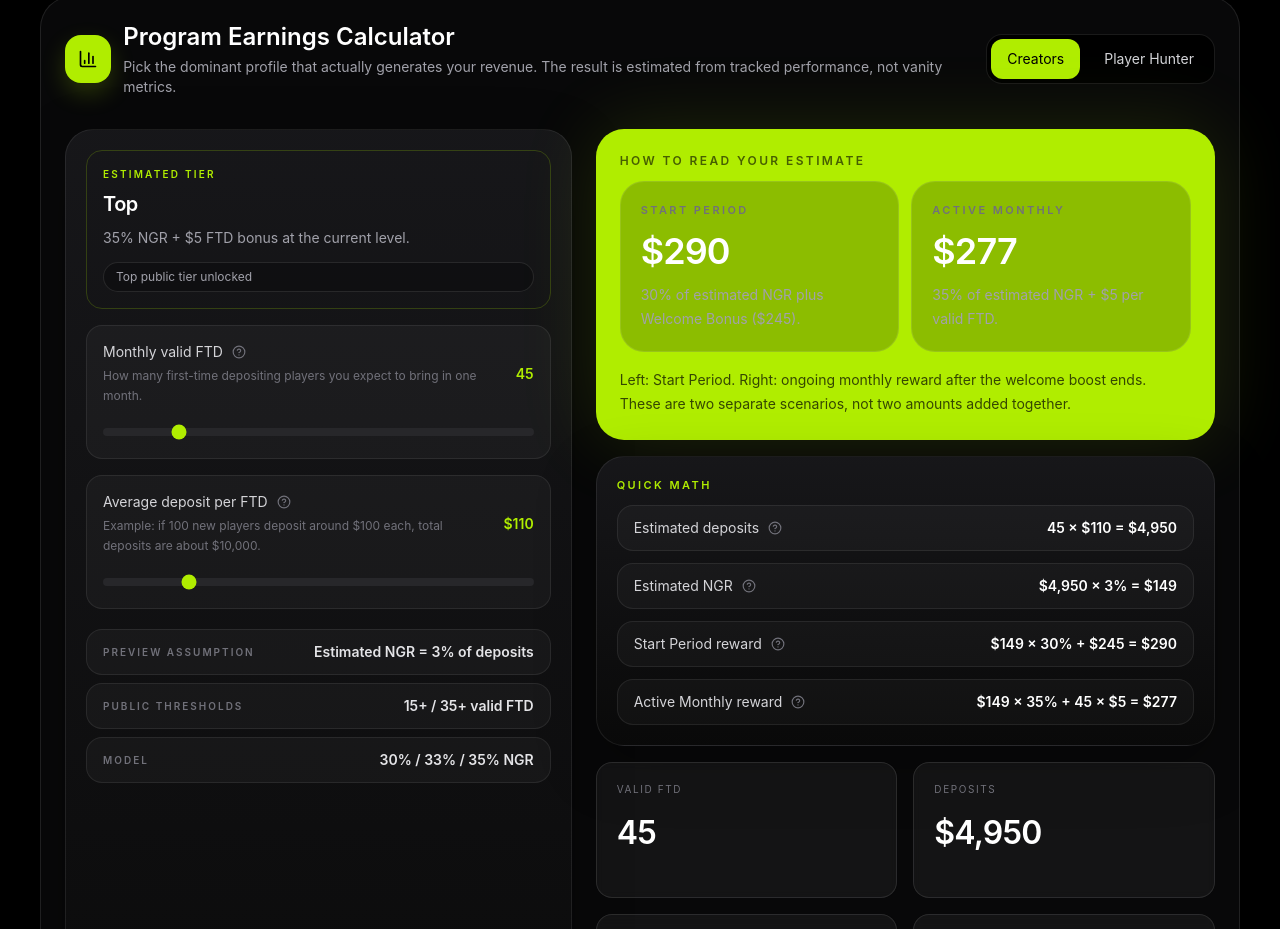
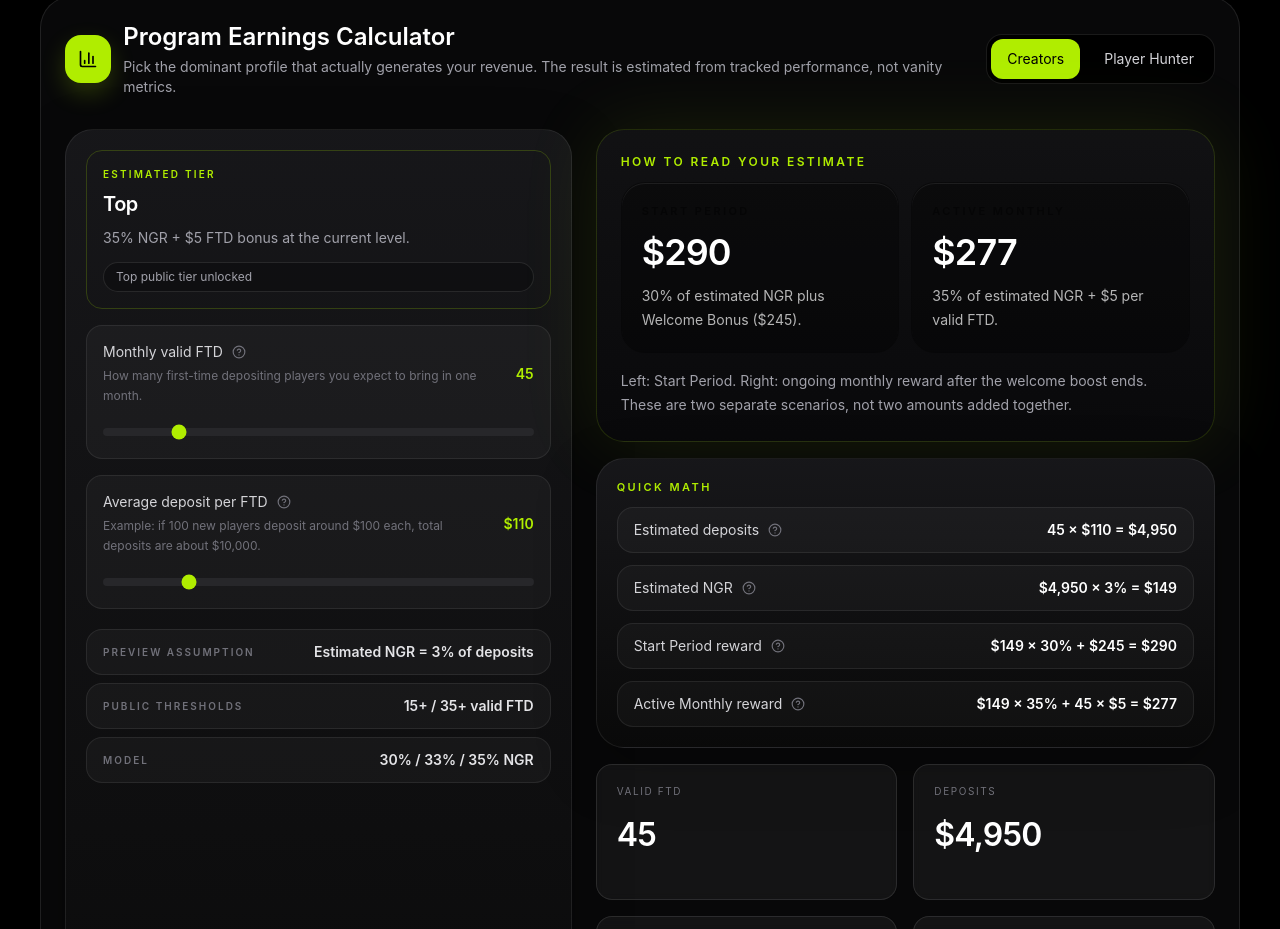
Before and after one commit to kobriyyu/qzino-ambassador-site, a Next.js app: page / in a window 1280 px wide. Shown: the part 1898-2827 px from the top of the page. Built offline with nearby package versions, Linux system fonts and the light colour scheme.

Commit message:
Improve calculator outcome contrast

```diff
--- a/app/page.tsx
+++ b/app/page.tsx
@@ -288,10 +288,10 @@ function OutcomeCard({
   detail: string;
 }) {
   return (
-    <div className="rounded-[24px] border border-white/10 bg-black/20 p-5">
-      <div className="text-[11px] font-semibold uppercase tracking-[0.22em] text-zinc-500">{eyebrow}</div>
+    <div className="rounded-[24px] border border-black/10 bg-black/30 p-5 shadow-[inset_0_1px_0_rgba(255,255,255,0.08)]">
+      <div className="text-[11px] font-semibold uppercase tracking-[0.22em] text-black/45">{eyebrow}</div>
       <div className="mt-3 text-3xl font-semibold tracking-tight text-white md:text-4xl">{value}</div>
-      <p className="mt-3 text-sm leading-6 text-zinc-400">{detail}</p>
+      <p className="mt-3 text-sm leading-6 text-white/70">{detail}</p>
     </div>
   );
 }
@@ -676,8 +676,8 @@ export default function QzinoAmbassadorProgramSite() {
               </Card>
 
               <div className="space-y-4">
-                <div className="rounded-[28px] bg-[#B0ED00] p-5 text-black shadow-[0_0_80px_rgba(176,237,0,0.14)] md:p-6">
-                  <div className="text-xs font-semibold uppercase tracking-[0.2em] text-black/60">How to read your estimate</div>
+                <div className="rounded-[28px] border border-[#B0ED00]/15 bg-[linear-gradient(180deg,rgba(18,18,20,0.96),rgba(9,9,11,0.98))] p-5 text-white shadow-[0_0_80px_rgba(176,237,0,0.10)] md:p-6">
+                  <div className="text-xs font-semibold uppercase tracking-[0.2em] text-[#B0ED00]">How to read your estimate</div>
                   <div className="mt-3 grid gap-3 md:grid-cols-2">
                     <OutcomeCard
                       eyebrow="Start Period"
@@ -706,7 +706,7 @@ export default function QzinoAmbassadorProgramSite() {
                       }
                     />
                   </div>
-                  <p className="mt-4 max-w-2xl text-sm leading-6 text-black/70">
+                  <p className="mt-4 max-w-2xl text-sm leading-6 text-zinc-400">
                     Left: Start Period. Right: ongoing monthly reward after the welcome boost ends. These are two separate scenarios, not two amounts added together.
                   </p>
                 </div>
```
